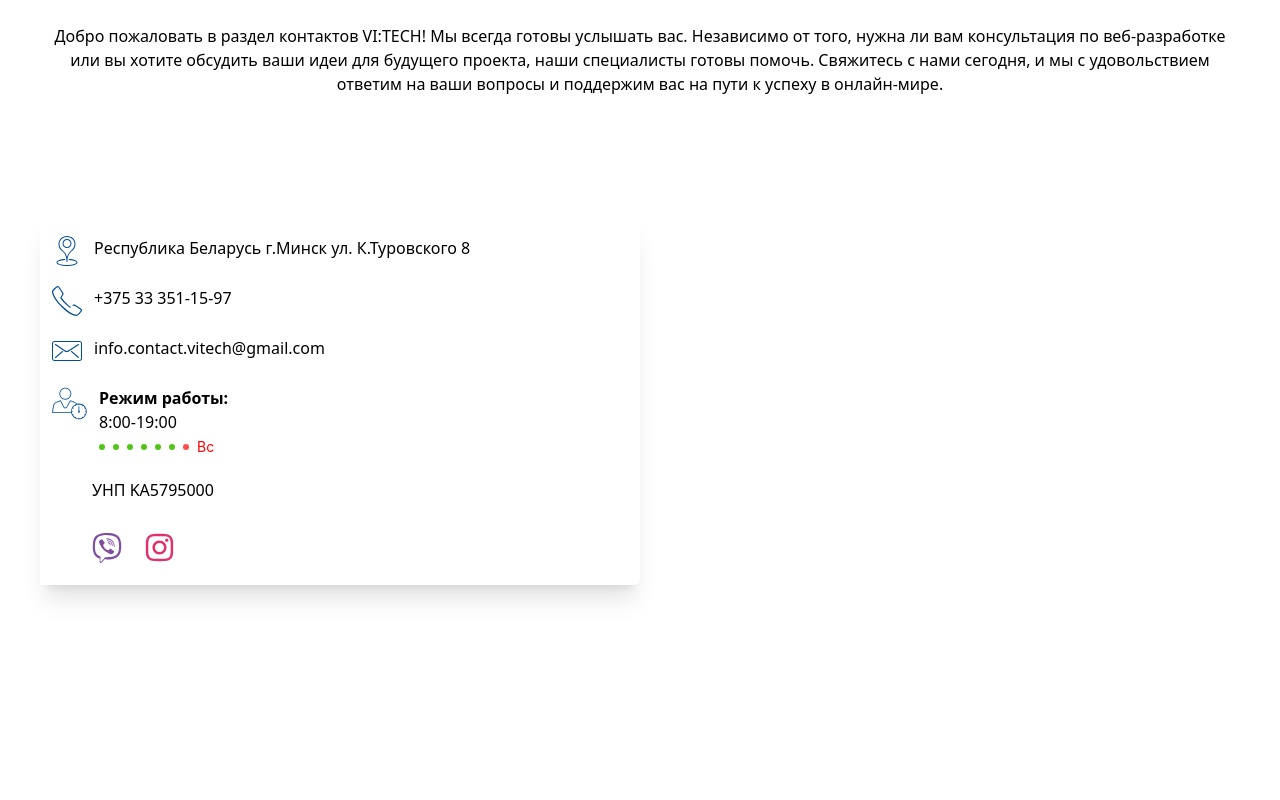
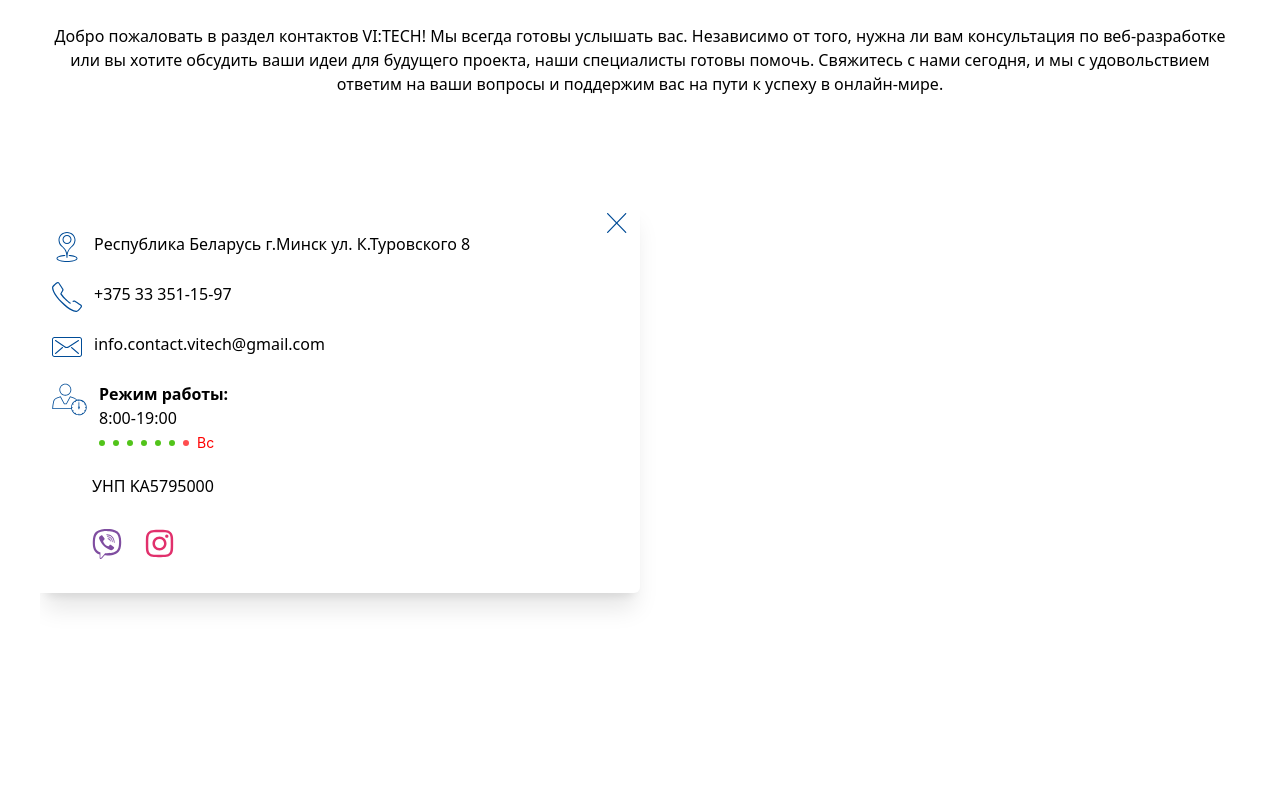
Before and after one commit to Victor-Irzunov/myWebSite, a Next.js app: page /kontakty in a window 1280 px wide. Shown: the part 400-1200 px from the top of the page. Built offline with nearby package versions, Linux system fonts and the light colour scheme; no server answers.

Commit message:
contact page animation

```diff
--- a/app/dlya-klienta/page.js
+++ b/app/dlya-klienta/page.js
@@ -72,7 +72,7 @@ const DlyaKlientaPage = () => {
 								</Link>
 							</li>
 
-							<li className="bg-white pb-7 rounded-xl overflow-hidden shadow-xl mb-14 sd:w-1/3 xz:w-full sd:mx-4 xz:mx-0">
+							<li className="bg-white pb-3 rounded-xl overflow-hidden shadow-xl mb-14 sd:w-1/3 xz:w-full sd:mx-4 xz:mx-0">
 								<Link
 									as={`${process.env.NEXT_PUBLIC_BASE_URL}/dlya-klienta/unikalnyj-sajt-sozdannyj-opytnym-razrabotchikom`}
 									href='/dlya-klienta/unikalnyj-sajt-sozdannyj-opytnym-razrabotchikom'
@@ -82,7 +82,7 @@ const DlyaKlientaPage = () => {
 									</div>
 									<div className="mt-4 px-3">
 										<p className="text-lg font-semibold underline">
-											Уникальный сайт созданый опытным разработчиком
+											Уникальный сайт созданый опытным разработчиком, преимущества и недостатки
 										</p>
 									</div>
 								</Link>
--- a/app/kontakty/page.js
+++ b/app/kontakty/page.js
@@ -1,5 +1,4 @@
-import BtnTelContactPage from "@/components/btnTelContactPage/BtnTelContactPage";
-import { Badge, Space } from "antd";
+import ContactBlock from "@/components/contactBlock/ContactBlock";
 import Image from "next/image";
 
 export const metadata = {
@@ -9,7 +8,7 @@ export const metadata = {
 
 const ContactPage = () => {
 	return (
-		<main className="pt-10">
+		<main className="pt-10 overflow-x-hidden">
 			<div className="w-full mb-20 xz:block xm:hidden fixed top-10 left-0 right-0 -z-10">
 				<Image
 					src="/logo/logo-contact.webp"
@@ -41,71 +40,11 @@ const ContactPage = () => {
 					</section>
 
 
-					<section className="mt-10 relative">
+					<section className="mt-10 relative overflow-x-hidden">
 						<iframe src="https://yandex.ru/map-widget/v1/?um=constructor%3A869a082f63086fdabcc25980eae7b21a22bc725b137bdb2db6cd6183fb160617&amp;source=constructor" width="100%" height="600" frameBorder="0" title="Локация компании по разработке сайтов на карте"
 						></iframe>
 
-						<div className="bg-white xz:w-full xy:w-4/5 sd:w-1/2 rounded-r-md shadow-xl py-5 px-3 absolute top-20 left-0">
-							<div className="flex items-start mb-5">
-								<Image src='/contact/location.svg'
-									alt='Адрес компании VI:TECH'
-									width={30} height={30}
-									className=""
-								/>
-								<span className="ml-3">Республика Беларусь г.Минск ул. К.Туровского 8</span>
-							</div>
-							{/* <div className="flex items-start mb-5">
-								<Image src='/contact/phone-blue.svg' alt='Телефон компании VI:TECH' width={30} height={30} />
-								<span className="ml-3">
-									<a href="tel:80333511597"
-										onClick={() => gtag_report_conversion('/')}
-									>
-										+375 33 351-15-97
-									</a>
-								</span>
-							</div> */}
-							<BtnTelContactPage />
-
-							<div className="flex items-start mb-5">
-								<Image src='/contact/mail.svg' alt='Почта  компании VI:TECH' width={30} height={30} />
-								<span className="ml-3">info.contact.vitech@gmail.com</span>
-							</div>
-							<div className="flex items-start mb-5">
-								<Image src='/contact/1003.svg' alt='Почта  компании VI:TECH' width={35} height={35} />
-								<div className="ml-3">
-									<p className="font-semibold">
-										Режим работы:
-									</p>
-									<p className="">
-										8:00-19:00
-									</p>
-									<Space direction="">
-										<Badge status="success" />
-										<Badge status="success" />
-										<Badge status="success" />
-										<Badge status="success" />
-										<Badge status="success" />
-										<Badge status="success" />
-										<Badge status="error" style={{ color: 'red' }} text='Вс' />
-									</Space>
-								</div>
-							</div>
-							<div className="pl-10">
-								УНП KA5795000
-							</div>
-
-							<div className="flex items-center mt-7 pl-10">
-								<a href='viber://chat?number=%2B375339174921' target="_blank" className="mr-5">
-									<Image src='/contact/viber.svg' alt='Вайбер' width={30} height={30}
-									/>
-								</a>
-								<a href="https://www.instagram.com/webproduct_developer" target="_blank">
-									<Image src='/contact/instagram.svg' alt='Инстаграм' width={35} height={35} />
-								</a>
-							</div>
-
-
-						</div>
+						<ContactBlock />
 					</section>
 
 					<div className="mt-28 text-center font-bold text-[#004C97]">
--- /dev/null
+++ b/components/contactBlock/ContactBlock.js
@@ -0,0 +1,95 @@
+"use client"
+import BtnTelContactPage from "../btnTelContactPage/BtnTelContactPage";
+import { Badge, Space } from "antd";
+import Image from "next/image";
+import { useEffect, useRef, useState } from "react";
+
+const ContactBlock = () => {
+	const [isOpen, setIsOpen] = useState(true);
+	const contactBlockRef = useRef(null);
+
+	useEffect(() => {
+		if (contactBlockRef.current) {
+			const { current: contactBlock } = contactBlockRef;
+
+			if (isOpen) {
+				contactBlock.style.transform = "translateX(0)";
+			} else {
+				contactBlock.style.transform = "translateX(-100%)";
+			}
+		}
+	}, [isOpen]);
+
+	return (
+		<div ref={contactBlockRef}
+			className={`
+			bg-white xz:w-full xy:w-4/5
+			sd:w-1/2 overflow-x-hidden
+			rounded-r-md shadow-xl py-8
+			px-3 absolute top-16 left-0
+			transition-transform duration-500
+			 ${isOpen ? "slide-in-left" : "slide-out-left sd:left-12 xz:left-9"}
+			 `}
+		>
+			<div className="absolute top-2 right-2" onClick={() => setIsOpen(!isOpen)}>
+				{
+					isOpen ?
+						<Image src="/close-blue.svg" alt="Кнопка закрытия блока контактов" width={30} height={30} />
+						:
+						<Image src="/arrow-right-blue.svg" alt="Кнопка закрытия блока контактов" width={30} height={30} />
+				}
+
+			</div>
+
+			<div className="flex items-start mb-5">
+				<Image src='/contact/location.svg'
+					alt='Адрес компании VI:TECH'
+					width={30} height={30}
+					className=""
+				/>
+				<span className="ml-3">Республика Беларусь г.Минск ул. К.Туровского 8</span>
+			</div>
+			<BtnTelContactPage />
+
+			<div className="flex items-start mb-5">
+				<Image src='/contact/mail.svg' alt='Почта  компании VI:TECH' width={30} height={30} />
+				<span className="ml-3">info.contact.vitech@gmail.com</span>
+			</div>
+			<div className="flex items-start mb-5">
+				<Image src='/contact/1003.svg' alt='Почта  компании VI:TECH' width={35} height={35} />
+				<div className="ml-3">
+					<p className="font-semibold">
+						Режим работы:
+					</p>
+					<p className="">
+						8:00-19:00
+					</p>
+					<Space direction="">
+						<Badge status="success" />
+						<Badge status="success" />
+						<Badge status="success" />
+						<Badge status="success" />
+						<Badge status="success" />
+						<Badge status="success" />
+						<Badge status="error" style={{ color: 'red' }} text='Вс' />
+					</Space>
+				</div>
+			</div>
+			<div className="pl-10">
+				УНП KA5795000
+			</div>
+
+			<div className="flex items-center mt-7 pl-10">
+				<a href='viber://chat?number=%2B375339174921' target="_blank" className="mr-5">
+					<Image src='/contact/viber.svg' alt='Вайбер' width={30} height={30}
+					/>
+				</a>
+				<a href="https://www.instagram.com/webproduct_developer" target="_blank">
+					<Image src='/contact/instagram.svg' alt='Инстаграм' width={35} height={35} />
+				</a>
+			</div>
+		</div>
+	)
+}
+
+export default ContactBlock;
--- a/components/header/Header.js
+++ b/components/header/Header.js
@@ -1,12 +1,12 @@
 "use client"
 import Image from "next/image";
-import { Popover } from 'antd';
+import { Badge, Popover, Space } from 'antd';
 import MenuMobil from "./menuMobil/MenuMobil";
 import { useState } from "react";
 import Link from "next/link";
 
 function gtag_report_conversion(url) {
-	var callback = function () {};
+	var callback = function () { };
 	window.gtag('event', 'conversion', {
 		'send_to': 'AW-11359232505/FETvCOT4vukYEPnDwKgq',
 		'event_callback': callback
@@ -15,19 +15,29 @@ function gtag_report_conversion(url) {
 }
 
 const content = (
-	<div>
+	<div className="px-3">
 		<a href="tel:80333511597"
-			className="text-lg"
+			className="text-xl"
 			onClick={() => gtag_report_conversion('/')}
 		>
 			+375 33 351-15-97
 		</a>
-		<div className="mt-2">
+		<div className="mt-4">
 			<p className="font-semibold">
 				Режим работы:
 			</p>
-			<p className="font-light">8:00-19:00</p>
-			<p className="font-light">Без выходных</p>
+			<div className="pl-1">
+				<p className="">8:00-19:00</p>
+				<Space direction="">
+					<Badge status="success" />
+					<Badge status="success" />
+					<Badge status="success" />
+					<Badge status="success" />
+					<Badge status="success" />
+					<Badge status="success" />
+					<Badge status="error" style={{ color: 'red' }} text='Вс' />
+				</Space>
+			</div>
 		</div>
 	</div>
 );
```
Also changed, not shown: constans/articles/dataArticle2.js (+12 -10 lines), public/arrow-right-blue.svg (added), public/close-blue.svg (added).
